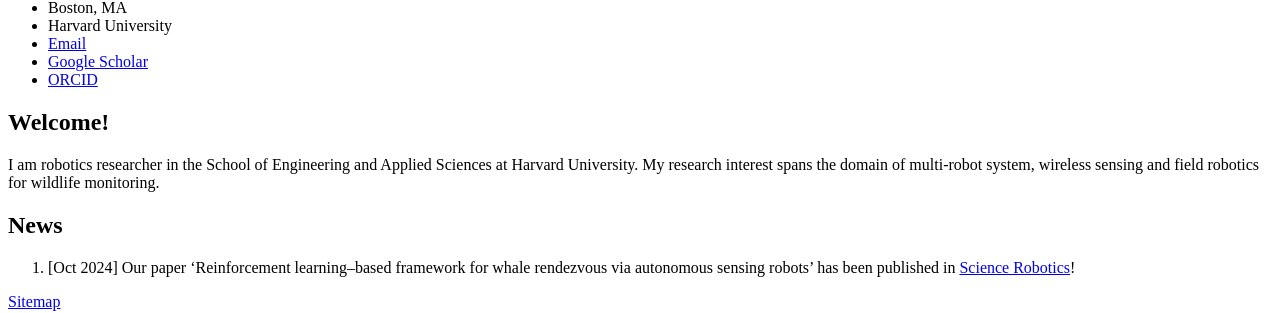
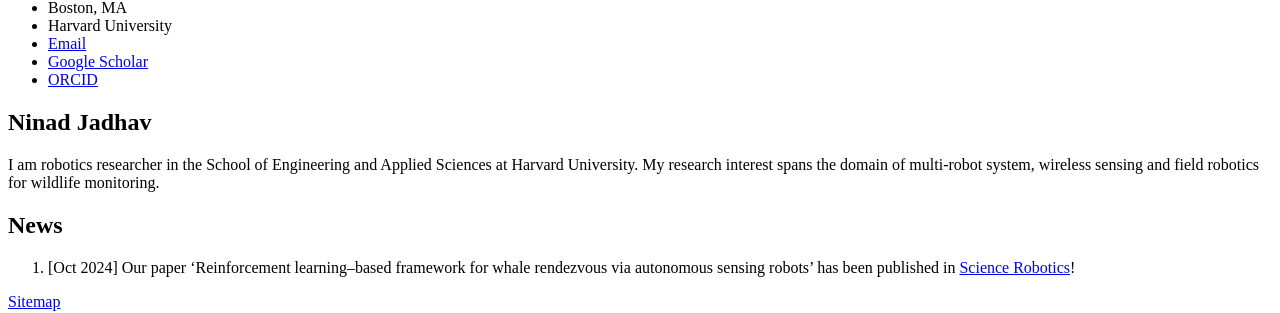
Before and after one commit to jadhavhninad/jadhavhninad.github.io, a Jekyll site: the page built from _pages/about.md, in a window 1280 px wide. Shown: the part 351-664 px from the top of the page. Built offline with Jekyll 4.4.1, drawn with Linux system fonts in a browser that asks for light colours; a script bundle is joined from its source files by our own code; library files that are not in the unit come from our copies.

Commit message:
Update about.md

```diff
--- a/_pages/about.md
+++ b/_pages/about.md
@@ -1,10 +1,12 @@
 ---
 permalink: /
-title: "Welcome!"
+title: "Ninad Jadhav"
+excerpt: "About me"
 author_profile: true
 redirect_from:
   - /about/
   - /about.html
+
 ---
 I am robotics researcher in the School of Engineering and Applied Sciences at Harvard University. My research interest spans the domain of multi-robot system, wireless sensing and field robotics for wildlife monitoring.
 
```
